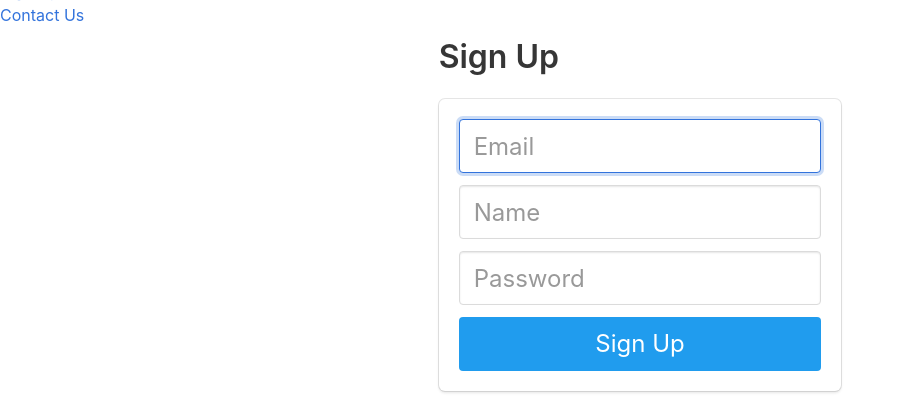
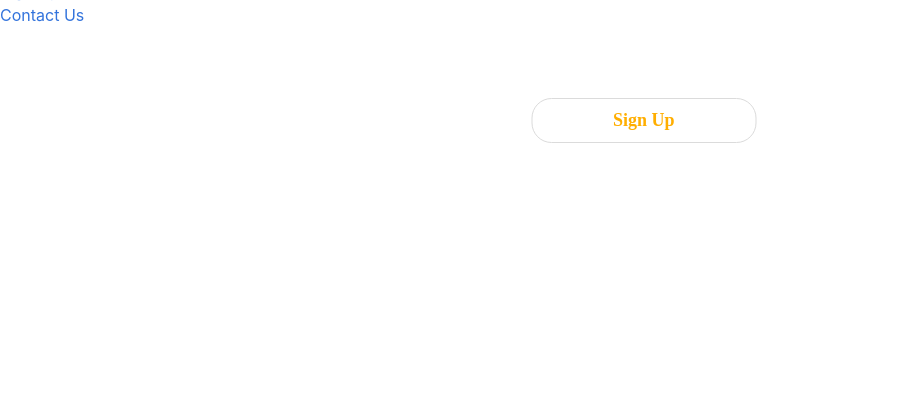
Before and after one commit to dhrupad09/final-project, a Python web app: template flask login/templates/signup.html in a window 1280 px wide. Shown: the part 399-802 px from the top of the page, without its empty margins (0-904 px from the left). After the commit the page ends 542 px from the top, so only its background shows below. Run offline with Jinja, Linux system fonts and the light colour scheme; the template is opened without the code that fills it, so the values that code supplies are empty.

Commit message:
Fix:Registration page updated

```diff
--- a/flask login/templates/signup.html
+++ b/flask login/templates/signup.html
@@ -1,8 +1,47 @@
 {% extends "base.html" %}
 
 {% block content %}
+    <style>
+.box{
+    width: 375px;
+    height: 420px;
+    background: transparent;
+    top: 50%;
+    left: 50%;
+    position: absolute;
+    transform: translate(-50%, -50%);
+    box-sizing: border-box;
+    padding: 20px 30px;
+    outline-color: transparent;
+    box-shadow: none;
+}
+.button {
+    position: absolute;
+        cursor: pointer;
+    width: 60%;
+    margin-left: 60px;
+    background: transparent;
+    height: 45px;
+    color: rgb(255, 174, 0);
+    font-size: large;
+    font-family: "Arial Rounded MT Bold";
+    font-weight: bold;
+    border-radius: 20px;
+    top:73%;
+    left:5%
+    }
+    .button:hover{
+       width: 60%;
+    margin-left: 60px;
+    background: rgb(138, 94, 0);
+    height: 50px;
+    color: white;
+    font-size: larger;
+    }
+
+</style>
+
 <div class="column is-4 is-offset-4">
-    <h3 class="title">Sign Up</h3>
     <div class="box">
         {% with messages = get_flashed_messages() %}
         {% if messages %}
@@ -12,11 +51,6 @@
         {% endif %}
         {% endwith %}
         <form method="POST" action="/signup">
-            <div class="field">
-                <div class="control">
-                    <input class="input is-large" type="email" name="email" placeholder="Email" autofocus="">
-                </div>
-            </div>
 
             <div class="field">
                 <div class="control">
@@ -26,11 +60,18 @@
 
             <div class="field">
                 <div class="control">
+                    <input class="input is-large" type="email" name="email" placeholder="Email" autofocus="">
+                </div>
+            </div>
+
+
+            <div class="field">
+                <div class="control">
                     <input class="input is-large" type="password" name="password" placeholder="Password">
                 </div>
             </div>
 
-            <button class="button is-block is-info is-large is-fullwidth">Sign Up</button>
+            <button class="button">Sign Up</button>
         </form>
     </div>
 </div>
```
